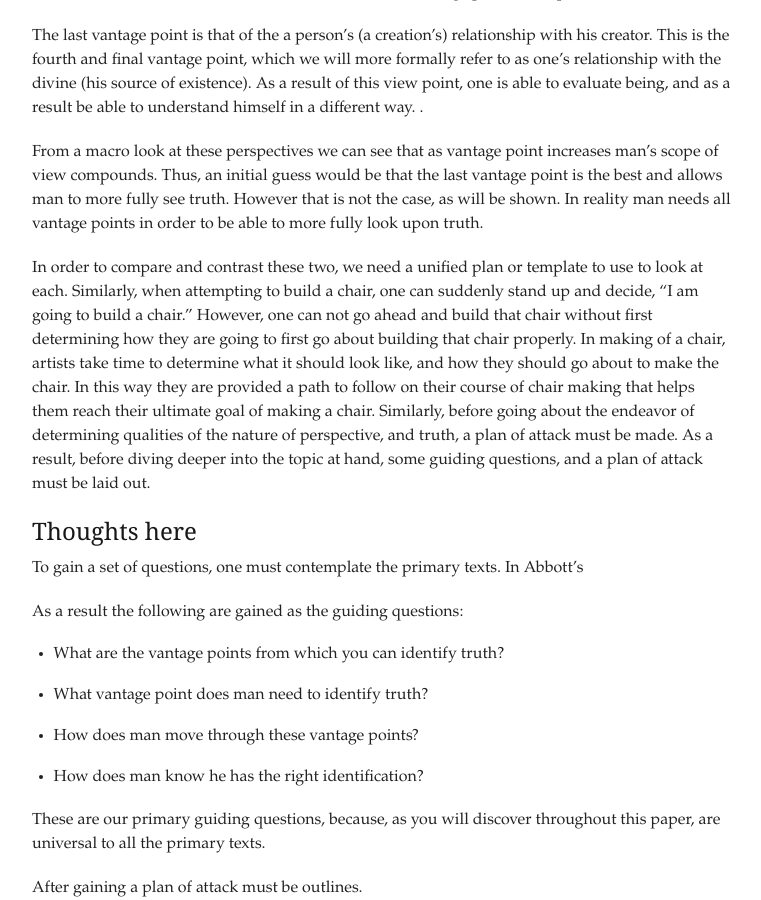
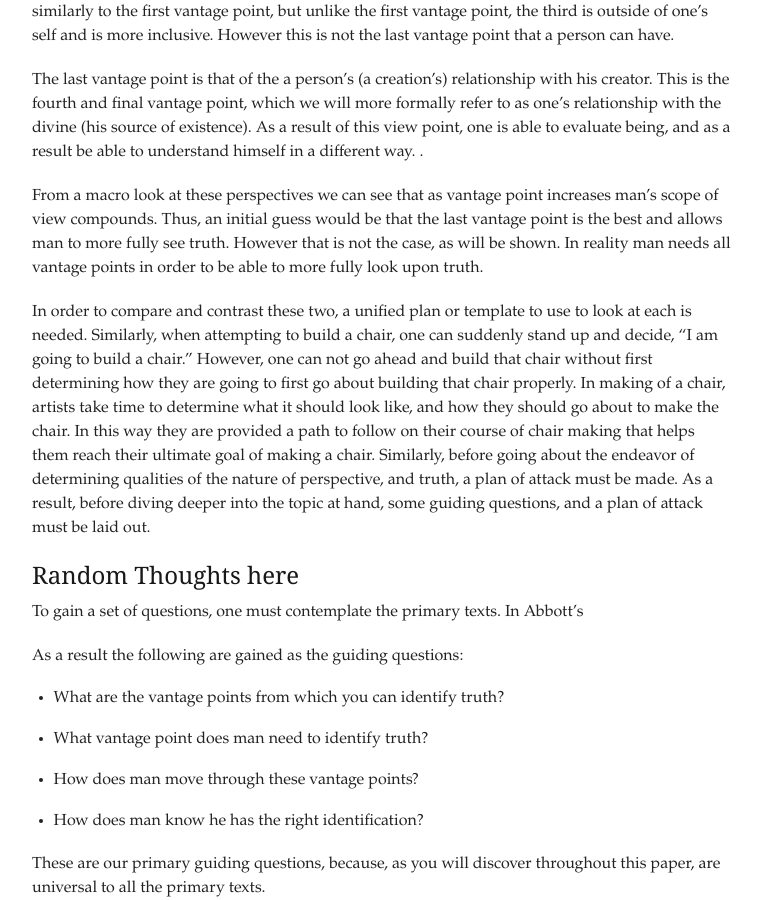
Before and after one commit to akosednar/akosednar.github.com, a Jekyll site: the page built from _posts/2012-01-06-Senior-Thesis-2012.md, in a window 1280 px wide and 900 px high, scrolled down 2922 px. Shown: the whole window, without its empty margins (378-1139 px from the left). Built offline with Jekyll 4.4.1, drawn with Linux system fonts in a browser that asks for light colours; some of the changed text lies outside the part shown.

Commit message:
Final for the night

```diff
--- a/_posts/2012-01-06-Senior-Thesis-2012.md
+++ b/_posts/2012-01-06-Senior-Thesis-2012.md
@@ -38,11 +40,13 @@
 
 From a macro look at these perspectives we can see that as vantage point increases man's scope of view compounds. Thus, an initial guess would be that the last vantage point is the best and allows man to more fully see truth. However that is not the case, as will be shown. In reality man needs all vantage points in order to be able to more fully look upon truth.
 
-In order to compare and contrast these two, we need a unified plan or template to use to look at each. Similarly, when attempting to build a chair, one can suddenly stand up and decide, "I am going to build a chair." However, one can not go ahead and build that chair without first determining how they are going to first go about building that chair properly. In making of a chair, artists take time to determine what it should look like, and how they should go about to make the chair. In this way they are provided a path to follow on their course of chair making that helps them reach their ultimate goal of making a chair. Similarly, before going about the endeavor of determining qualities of the nature of perspective, and truth, a plan of attack must be made. As a result, before diving deeper into the topic at hand, some guiding questions, and a plan of attack must be laid out.
+In order to compare and contrast these two, a unified plan or template to use to look at each is needed. Similarly, when attempting to build a chair, one can suddenly stand up and decide, "I am going to build a chair." However, one can not go ahead and build that chair without first determining how they are going to first go about building that chair properly. In making of a chair, artists take time to determine what it should look like, and how they should go about to make the chair. In this way they are provided a path to follow on their course of chair making that helps them reach their ultimate goal of making a chair. Similarly, before going about the endeavor of determining qualities of the nature of perspective, and truth, a plan of attack must be made. As a result, before diving deeper into the topic at hand, some guiding questions, and a plan of attack must be laid out.
 
 
 
-## Thoughts here ##
+
+
+## Random Thoughts here ##
 
 <!-- Definitions Outline???? Here?? -->
 
```
Also changed, not shown: other parts of _posts/2012-01-06-Senior-Thesis-2012.md (+2 -0 lines).
